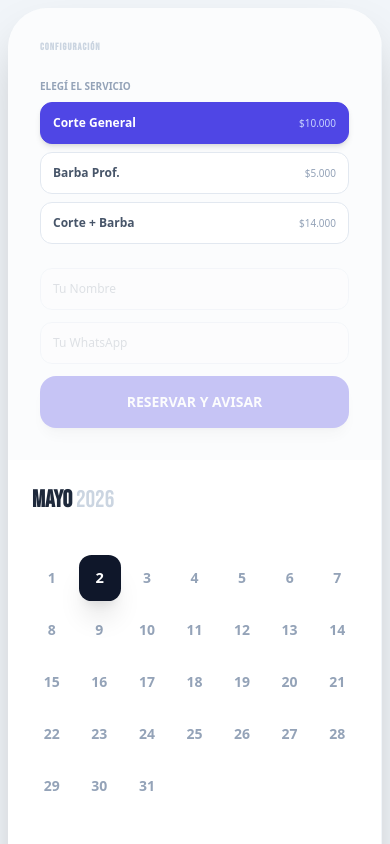
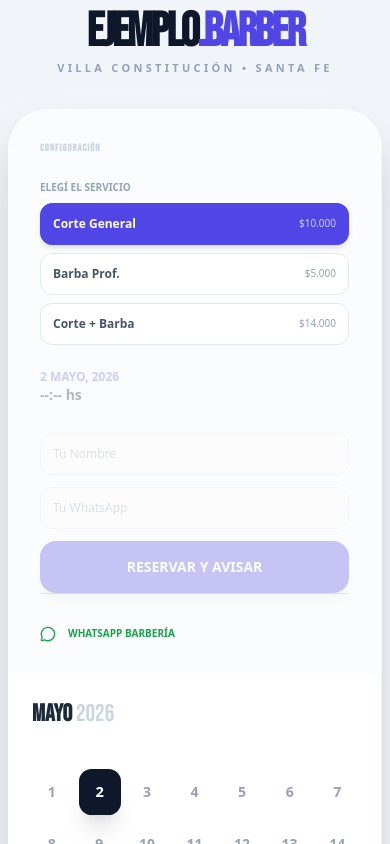
Before and after one commit to Daaneri/ejemplobarber, a React (Vite) app: page / in a window 390 px wide. Shown: the top 844 px of the page. Built offline with nearby package versions, Linux system fonts and the light colour scheme; no server answers; the database is empty; the HTML template or start-up script is replaced by a standard one.

Commit message:
Design: nombre de la barbería actualizado a ejemplo.barber

```diff
--- a/src/components/Turnero.jsx
+++ b/src/components/Turnero.jsx
@@ -3,7 +3,7 @@ import { supabase } from "../supabaseClient";
 import { Calendar as CalendarIcon, MapPin, MessageCircle, ChevronLeft, ChevronRight, XCircle, Lock, Search, List, CheckCircle } from 'lucide-react';
 
 const HORARIOS = ["09:00", "09:30", "10:00", "10:30", "11:00", "12:40", "14:00", "16:00", "17:20", "18:00", "19:20"];
-// 1. Definimos los servicios (podes cambiar los precios acá)
+
 const SERVICIOS = [
   { id: 'corte', nombre: 'Corte General', precio: '$10.000' },
   { id: 'barba', nombre: 'Barba Prof.', precio: '$5.000' },
@@ -15,7 +15,7 @@ export default function Turnero() {
   const [myAppointments, setMyAppointments] = useState([]);
   const [selectedSlot, setSelectedSlot] = useState(null);
   const [selectedDate, setSelectedDate] = useState(new Date());
-  const [selectedService, setSelectedService] = useState(SERVICIOS[0]); // Servicio por defecto
+  const [selectedService, setSelectedService] = useState(SERVICIOS[0]);
   const [form, setForm] = useState({ name: '', phone: '' });
   const [searchPhone, setSearchPhone] = useState('');
 
@@ -27,7 +27,6 @@ export default function Turnero() {
 
   const dateString = getLocalDateString(selectedDate);
 
-  // 2. Lógica para filtrar horarios que ya pasaron (si es hoy)
   const isToday = dateString === getLocalDateString(new Date());
   const currentHour = new Date().getHours();
   const currentMinutes = new Date().getMinutes();
@@ -79,17 +78,16 @@ export default function Turnero() {
         telefono: form.phone.trim(),
         fecha: dateString,
         hora: selectedSlot,
-        servicio: selectedService.nombre // Guardamos el servicio elegido
+        servicio: selectedService.nombre
       }
     ]);
 
     if (!error) {
-      // 3. Generar mensaje automático de WhatsApp
       const mensaje = `¡Hola! Soy ${form.name}. Reservé un turno para el día ${selectedDate.getDate()} de Mayo a las ${selectedSlot} hs para: ${selectedService.nombre}.`;
       const url = `https://wa.me/543416909040?text=${encodeURIComponent(mensaje)}`;
 
       alert("¡Turno reservado con éxito!");
-      window.open(url, '_blank'); // Abre WhatsApp con el mensaje listo
+      window.open(url, '_blank');
 
       setSelectedSlot(null);
       setForm({ name: '', phone: '' });
@@ -113,9 +111,33 @@ export default function Turnero() {
 
   return (
     <div className="min-h-screen bg-slate-100 p-2 md:p-10 font-sans text-slate-800">
-      <div className="max-w-6xl mx-auto bg-white rounded-[2.5rem] shadow-2xl overflow-hidden flex flex-col md:flex-row min-h-[700px]">
+      <div className="max-w-6xl mx-auto">
 
-        {/* COLUMNA IZQUIERDA: FORMULARIO + SERVICIOS */}
+        {/* HEADER EJEMPLO.BARBER */}
+        <div className="flex flex-col md:flex-row items-center justify-between mb-8 px-6">
+          <div className="text-center md:text-left">
+            <h1 className="text-5xl font-black text-slate-900 tracking-tighter lowercase">
+              ejemplo<span className="text-indigo-600">.barber</span>
+            </h1>
+            <p className="text-[11px] font-bold text-slate-400 uppercase tracking-[0.3em] mt-1">
+              Villa Constitución • Santa Fe
+            </p>
+          </div>
+
+          <div className="hidden md:flex items-center gap-4">
+            <div className="flex flex-col items-end">
+              <span className="text-[10px] font-black text-slate-400 uppercase">Estado</span>
+              <div className="flex items-center gap-2">
+                <div className="w-2 h-2 bg-green-500 rounded-full animate-pulse"></div>
+                <span className="text-xs font-bold text-slate-700">Abierto Ahora</span>
+              </div>
+            </div>
+          </div>
+        </div>
+
+        <div className="bg-white rounded-[2.5rem] shadow-2xl overflow-hidden flex flex-col md:flex-row min-h-[700px]">
+
+          {/* COLUMNA IZQUIERDA: CONFIGURACIÓN Y RESERVA */}
           <div className="w-full md:w-1/4 p-8 flex flex-col bg-slate-50/50 border-r border-slate-100">
             <h3 className="font-black text-[10px] uppercase tracking-widest text-slate-300 mb-6">Configuración</h3>
 
@@ -138,9 +160,20 @@ export default function Turnero() {
             </div>
 
             <div className={`space-y-3 ${selectedSlot ? 'opacity-100' : 'opacity-30 pointer-events-none'}`}>
+              <div className="mb-4">
+                <p className="text-xs text-indigo-500 font-bold uppercase">{selectedDate.getDate()} Mayo, 2026</p>
+                <p className="text-sm font-bold text-slate-900">{selectedSlot || '--:--'} hs</p>
+              </div>
               <input type="text" placeholder="Tu Nombre" className="w-full bg-white p-3 rounded-xl text-xs border border-slate-200 outline-none" value={form.name} onChange={e => setForm({...form, name: e.target.value})} />
               <input type="tel" placeholder="Tu WhatsApp" className="w-full bg-white p-3 rounded-xl text-xs border border-slate-200 outline-none" value={form.phone} onChange={e => setForm({...form, phone: e.target.value})} />
               <button onClick={handleReserve} className="w-full bg-indigo-600 text-white font-black py-4 rounded-2xl shadow-lg active:scale-95 transition-all text-sm">RESERVAR Y AVISAR</button>
+            </div>
+
+            <div className="mt-auto pt-8 border-t border-slate-200">
+              <a href="https://wa.me/543416909040" target="_blank" rel="noreferrer" className="flex gap-3 items-center text-green-600 font-black uppercase text-[10px] hover:opacity-80 transition-opacity">
+                <MessageCircle className="w-4 h-4" />
+                WhatsApp Barbería
+              </a>
             </div>
           </div>
 
@@ -184,7 +217,7 @@ export default function Turnero() {
           <div className="w-full md:w-1/4 flex flex-col border-l border-slate-100 overflow-hidden">
             <div className="h-1/2 w-full p-4">
               <div className="w-full h-full rounded-3xl overflow-hidden border border-slate-100 shadow-inner">
-              <iframe title="mapa-barberia" width="100%" height="100%" frameBorder="0" style={{ border: 0 }} src="https://www.google.com/maps/embed?pb=!1m18!1m12!1m3!1d13348.651582239413!2d-60.3344686!3d-33.2355416!2m3!1f0!2f0!3f0!3m2!1i1024!2i768!4f13.1!3m3!1m2!1s0x95b76c6691456a29%3A0x7d6a5925e07a3c3e!2sVilla%20Constituci%C3%B3n%2C%20Santa%20Fe!5e0!3m2!1ses!2sar!4v1715000000000" allowFullScreen></iframe>
+                <iframe title="mapa-barberia" width="100%" height="100%" frameBorder="0" style={{ border: 0 }} src="https://www.google.com/maps/embed?pb=!1m18!1m12!1m3!1d13344.475688583485!2d-60.334438!3d-33.223015!2m3!1f0!2f0!3f0!3m2!1i1024!2i768!4f13.1!3m3!1m2!1s0x95b76c66a337c767%3A0x63351336f32a76f2!2sVilla%20Constituci%C3%B3n%2C%20Santa%20Fe!5e0!3m2!1ses!2sar!4v1715100000000!5m2!1ses!2sar" allowFullScreen></iframe>
               </div>
             </div>
 
@@ -194,16 +227,16 @@ export default function Turnero() {
                 Mis Turnos
               </h3>
               <div className="relative mb-4">
-              <input type="tel" placeholder="WhatsApp..." className="w-full bg-white border border-slate-200 p-2 pl-8 rounded-xl text-[11px] outline-none" value={searchPhone} onChange={(e) => { setSearchPhone(e.target.value); fetchMyAppointments(e.target.value); }} />
+                <input type="tel" placeholder="WhatsApp..." className="w-full bg-white border border-slate-200 p-2 pl-8 rounded-xl text-[11px] outline-none focus:border-indigo-400 transition-all" value={searchPhone} onChange={(e) => { setSearchPhone(e.target.value); fetchMyAppointments(e.target.value); }} />
                 <Search className="w-3 h-3 text-slate-300 absolute left-3 top-2.5" />
               </div>
               <div className="flex-1 overflow-y-auto space-y-2 pr-1 custom-scrollbar">
                 {myAppointments.length > 0 ? (
                   myAppointments.map(apt => (
-                  <div key={apt.id} className="bg-white p-2 rounded-xl border border-slate-100 shadow-sm relative">
+                    <div key={apt.id} className="bg-white p-2 rounded-xl border border-slate-100 shadow-sm relative animate-in fade-in slide-in-from-bottom-2">
                       <p className="text-[9px] font-black text-indigo-500 uppercase">{apt.fecha.split('-').reverse().join('/')} - {apt.hora.substring(0,5)}hs</p>
                       <p className="text-[10px] font-bold truncate pr-6">{apt.servicio}</p>
-                    <button onClick={() => handleCancel(apt.id)} className="absolute top-1/2 -translate-y-1/2 right-2 text-slate-300 hover:text-red-500"><XCircle className="w-4 h-4" /></button>
+                      <button onClick={() => handleCancel(apt.id)} className="absolute top-1/2 -translate-y-1/2 right-2 text-slate-300 hover:text-red-500 transition-colors"><XCircle className="w-4 h-4" /></button>
                     </div>
                   ))
                 ) : (
@@ -215,5 +248,6 @@ export default function Turnero() {
 
         </div>
       </div>
+    </div>
   );
 }
```
Lines whose indentation alone changed are shown as unchanged.
